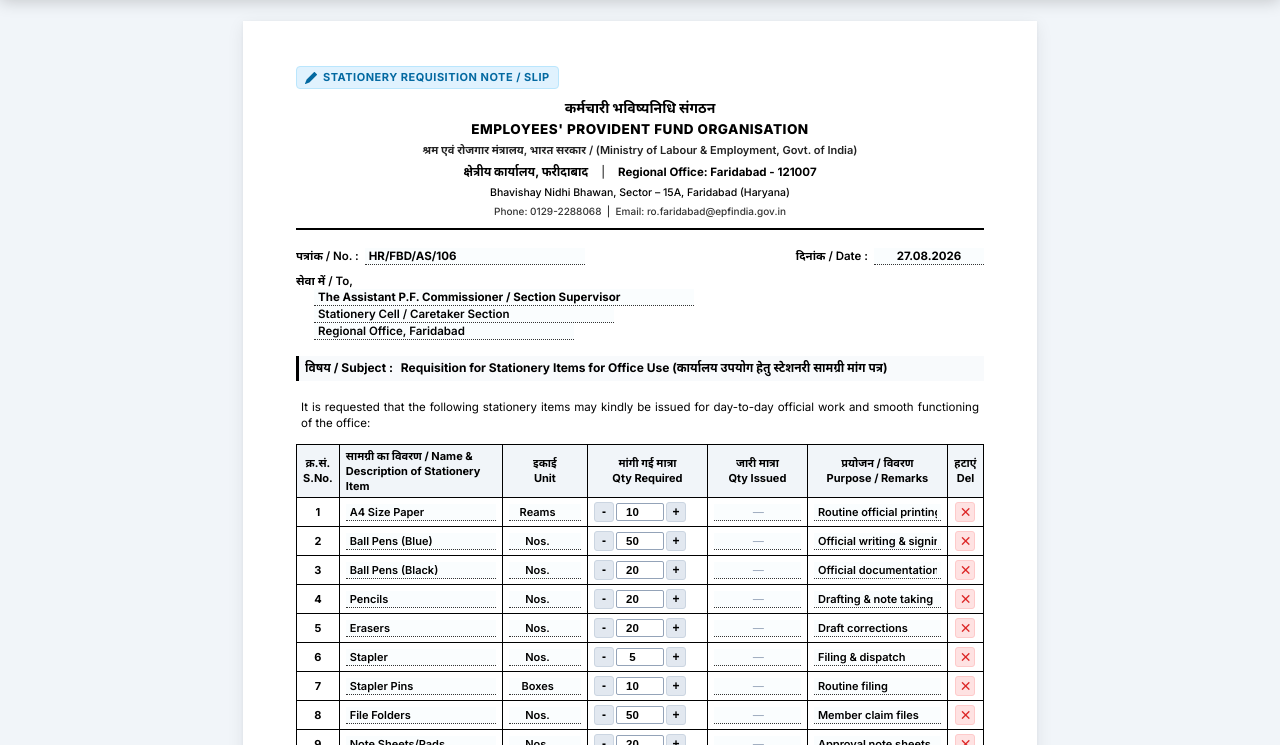
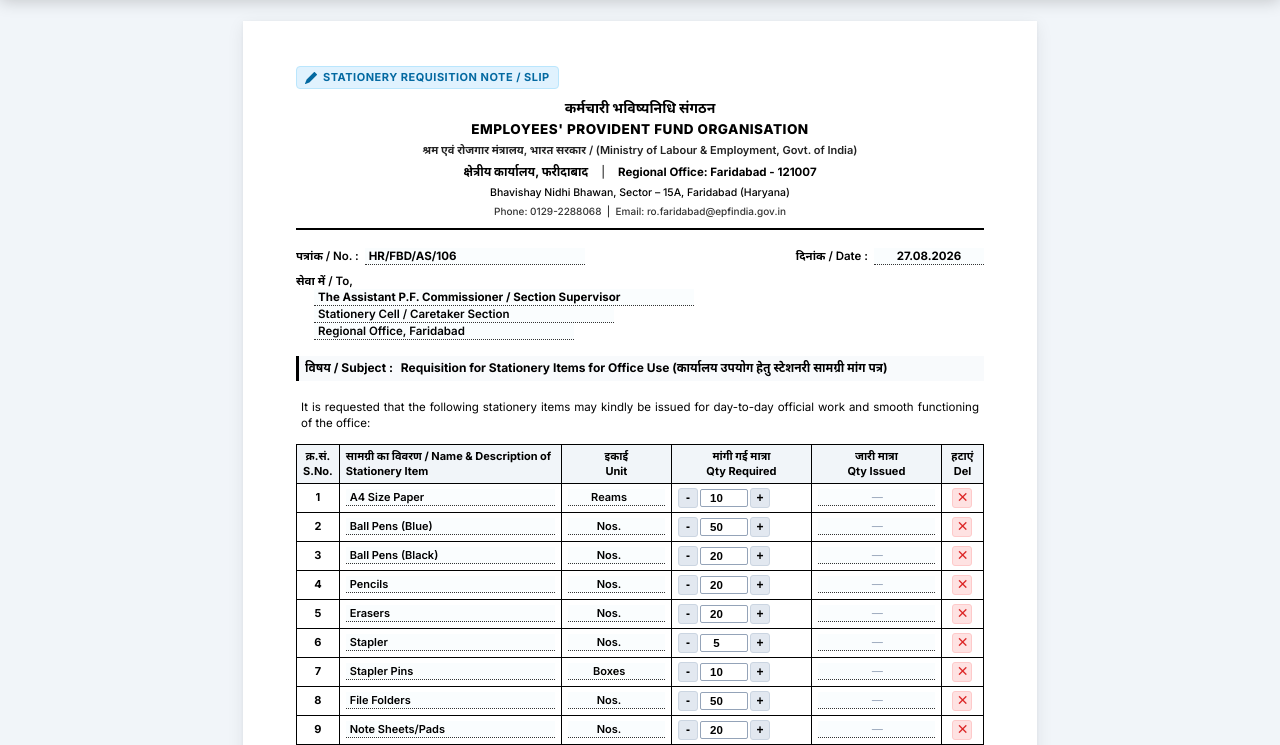
Before and after one commit to smartwebpagestorage-hub/all-type-fillable-form, a plain HTML site: page stationery-requisition.html in a window 1280 px wide. Shown: the part 55-800 px from the top of the page. Drawn offline with Linux system fonts and the light colour scheme.

Commit message:
Remove Purpose/Remarks column from stationery requisition table

```diff
--- a/stationery-requisition.html
+++ b/stationery-requisition.html
@@ -722,13 +722,12 @@
       <table class="items-table" id="stationeryTable">
         <thead>
           <tr>
-            <th style="width: 36px;">क्र.सं.<br>S.No.</th>
+            <th style="width: 42px;">क्र.सं.<br>S.No.</th>
             <th style="text-align: left;">सामग्री का विवरण / Name & Description of Stationery Item</th>
-            <th style="width: 85px;">इकाई<br>Unit</th>
-            <th style="width: 120px;">मांगी गई मात्रा<br>Qty Required</th>
-            <th style="width: 100px;">जारी मात्रा<br>Qty Issued</th>
-            <th style="width: 140px;">प्रयोजन / विवरण<br>Purpose / Remarks</th>
-            <th style="width: 36px;" class="col-action no-print">हटाएं<br>Del</th>
+            <th style="width: 110px;">इकाई<br>Unit</th>
+            <th style="width: 140px;">मांगी गई मात्रा<br>Qty Required</th>
+            <th style="width: 130px;">जारी मात्रा<br>Qty Issued</th>
+            <th style="width: 42px;" class="col-action no-print">हटाएं<br>Del</th>
           </tr>
         </thead>
         <tbody id="stationeryTableBody">
@@ -861,16 +860,16 @@
     (function () {
       // Default Items requested by user
       const defaultItems = [
-        { name: "A4 Size Paper", unit: "Reams", qty: 10, remarks: "Routine official printing" },
-        { name: "Ball Pens (Blue)", unit: "Nos.", qty: 50, remarks: "Official writing & signing" },
-        { name: "Ball Pens (Black)", unit: "Nos.", qty: 20, remarks: "Official documentation" },
-        { name: "Pencils", unit: "Nos.", qty: 20, remarks: "Drafting & note taking" },
-        { name: "Erasers", unit: "Nos.", qty: 20, remarks: "Draft corrections" },
-        { name: "Stapler", unit: "Nos.", qty: 5, remarks: "Filing & dispatch" },
-        { name: "Stapler Pins", unit: "Boxes", qty: 10, remarks: "Routine filing" },
-        { name: "File Folders", unit: "Nos.", qty: 50, remarks: "Member claim files" },
-        { name: "Note Sheets/Pads", unit: "Nos.", qty: 20, remarks: "Approval note sheets" },
-        { name: "Permanent Markers", unit: "Nos.", qty: 10, remarks: "File tagging & indexing" }
+        { name: "A4 Size Paper", unit: "Reams", qty: 10 },
+        { name: "Ball Pens (Blue)", unit: "Nos.", qty: 50 },
+        { name: "Ball Pens (Black)", unit: "Nos.", qty: 20 },
+        { name: "Pencils", unit: "Nos.", qty: 20 },
+        { name: "Erasers", unit: "Nos.", qty: 20 },
+        { name: "Stapler", unit: "Nos.", qty: 5 },
+        { name: "Stapler Pins", unit: "Boxes", qty: 10 },
+        { name: "File Folders", unit: "Nos.", qty: 50 },
+        { name: "Note Sheets/Pads", unit: "Nos.", qty: 20 },
+        { name: "Permanent Markers", unit: "Nos.", qty: 10 }
       ];
 
       const tbody = document.getElementById('stationeryTableBody');
@@ -895,9 +894,6 @@
           </td>
           <td>
             <input type="text" class="fill-input text-center item-issued" placeholder="—" style="color: #0369a1; font-weight: 700;">
-          </td>
-          <td>
-            <input type="text" class="fill-input item-remarks" value="${item.remarks || ''}" placeholder="Purpose / Section">
           </td>
           <td class="text-center col-action no-print">
             <button type="button" class="btn-del-row" title="Delete Row" onclick="deleteRow(this)">✕</button>
@@ -928,7 +924,7 @@
 
       // Add Row
       window.addRow = function (itemObj) {
-        const item = itemObj || { name: '', unit: 'Nos.', qty: 1, remarks: '' };
+        const item = itemObj || { name: '', unit: 'Nos.', qty: 1 };
         const rowCount = tbody.children.length + 1;
         tbody.appendChild(createRow(item, rowCount));
         const lastRow = tbody.lastElementChild;
@@ -939,7 +935,7 @@
 
       // Quick Add Item
       window.quickAddItem = function (name, unit, qty) {
-        window.addRow({ name, unit, qty, remarks: 'Routine official work' });
+        window.addRow({ name, unit, qty });
       };
 
       // Delete Row
```
